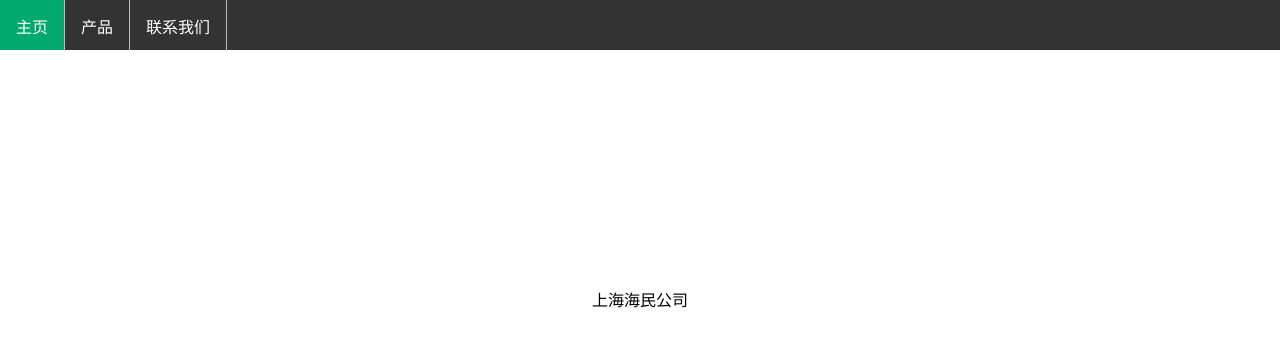
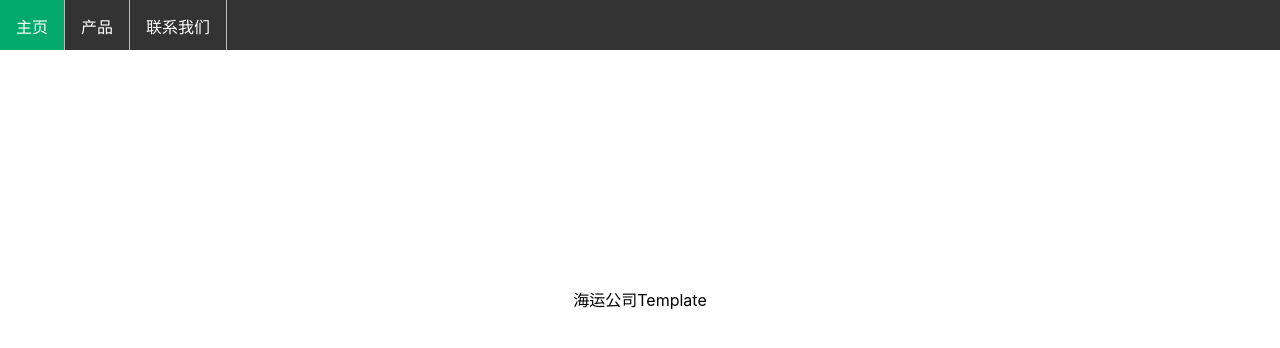
Before and after one commit to jimmysoccer/haiminCompany, a React (Create React App) app: page / in a window 1280 px wide. Shown: the top 348 px of the page. Built offline with nearby package versions, Linux system fonts and the light colour scheme.

Commit message:
change to carbo company template

```diff
--- a/src/pages/Home.js
+++ b/src/pages/Home.js
@@ -1,6 +1,6 @@
 import "./index.css";
 
 function Home() {
-  return <view className="index">上海海民公司</view>;
+  return <view className="index">海运公司Template</view>;
 }
 export default Home;
```
